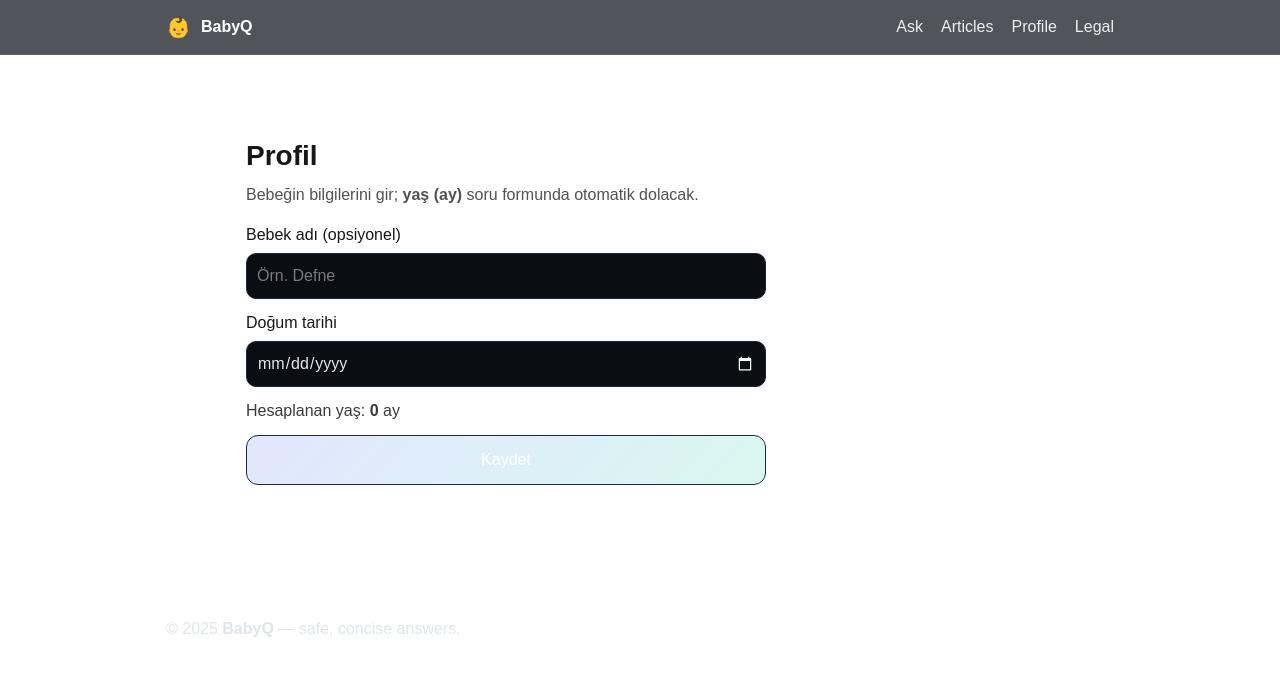
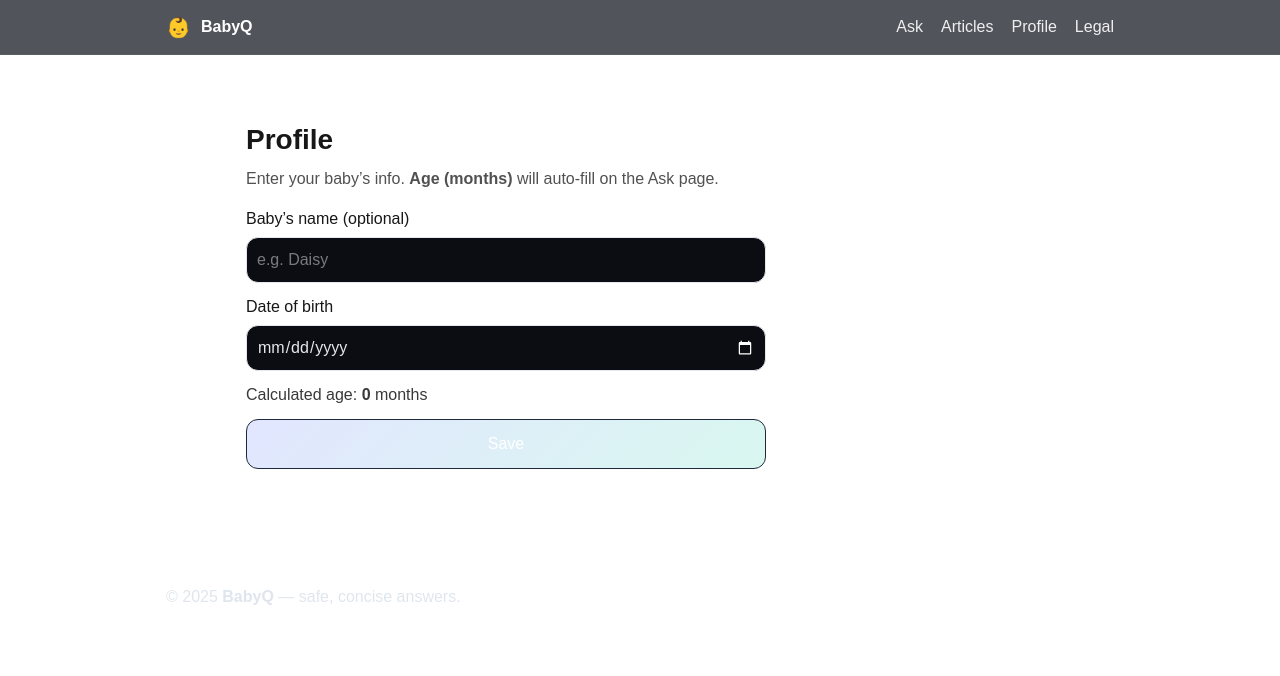
Before and after one commit to DidemKurtErsoy1/nextjs-boilerplate, a Next.js app: page /profile in a window 1280 px wide. Shown: the top 676 px of the page. Built offline with nearby package versions, Linux system fonts and the light colour scheme.

Commit message:
Update page.tsx

```diff
--- a/app/profile/page.tsx
+++ b/app/profile/page.tsx
@@ -7,8 +7,7 @@ const LS_KEY = 'babyq_profile_v1';
 
 function monthsBetween(birthISO: string) {
   if (!birthISO) return 0;
-  const b = new Date(birthISO);
-  const now = new Date();
+  const b = new Date(birthISO); const now = new Date();
   let m = (now.getFullYear() - b.getFullYear()) * 12 + (now.getMonth() - b.getMonth());
   if (now.getDate() < b.getDate()) m -= 1;
   return Math.max(0, m);
@@ -41,46 +40,46 @@ export default function ProfilePage() {
   }
 
   return (
-    <main style={{ maxWidth: 820, margin: '40px auto', padding: 16 }}>
-      <h1 style={{ fontSize: 28, fontWeight: 700 }}>Profil</h1>
+    <main style={{ maxWidth: 820, margin: '24px auto', padding: 16 }}>
+      <h1 style={{ fontSize: 28, fontWeight: 800 }}>Profile</h1>
       <p style={{ opacity: .75, marginTop: 6 }}>
-        Bebeğin bilgilerini gir; <strong>yaş (ay)</strong> soru formunda otomatik dolacak.
+        Enter your baby’s info. <strong>Age (months)</strong> will auto-fill on the Ask page.
       </p>
 
       <form onSubmit={onSave} style={{ display: 'grid', gap: 12, marginTop: 16, maxWidth: 520 }}>
         <label>
-          Bebek adı (opsiyonel)
+          Baby’s name (optional)
           <input
             value={babyName}
             onChange={(e) => setBabyName(e.target.value)}
-            placeholder="Örn. Defne"
-            style={{ width: '100%', padding: 10, marginTop: 6 }}
+            placeholder="e.g. Daisy"
+            style={{ width: '100%', padding: 10, marginTop: 6, border:'1px solid #E5E7EB', borderRadius:12 }}
           />
         </label>
 
         <label>
-          Doğum tarihi
+          Date of birth
           <input
             type="date"
             value={birthDate}
             onChange={(e) => setBirthDate(e.target.value)}
-            style={{ width: '100%', padding: 10, marginTop: 6 }}
+            style={{ width: '100%', padding: 10, marginTop: 6, border:'1px solid #E5E7EB', borderRadius:12 }}
             required
           />
         </label>
 
         <div style={{ opacity: .85 }}>
-          Hesaplanan yaş: <strong>{ageMonths}</strong> ay
+          Calculated age: <strong>{ageMonths}</strong> months
         </div>
 
         <button
           type="submit"
-          style={{ padding: '12px 14px', background: '#111', color: '#fff', borderRadius: 8, border: 0, cursor: 'pointer' }}
+          style={{ padding: '12px 14px', background: '#111', color: '#fff', borderRadius: 12, border: 0, cursor: 'pointer' }}
         >
-          Kaydet
+          Save
         </button>
 
-        {saved && <div style={{ color: 'green' }}>Kaydedildi ✓</div>}
+        {saved && <div style={{ color: 'green' }}>Saved ✓</div>}
       </form>
     </main>
   );
```
